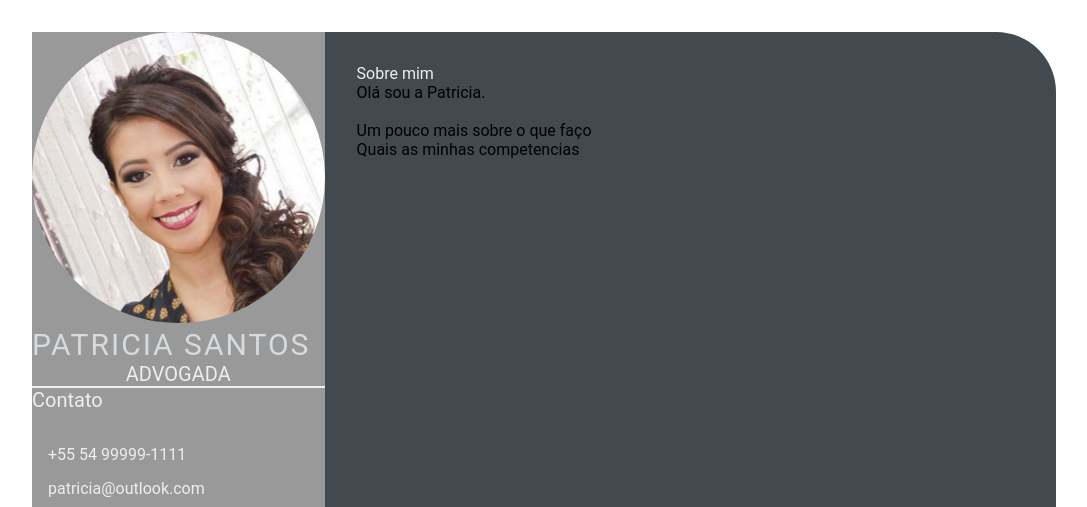
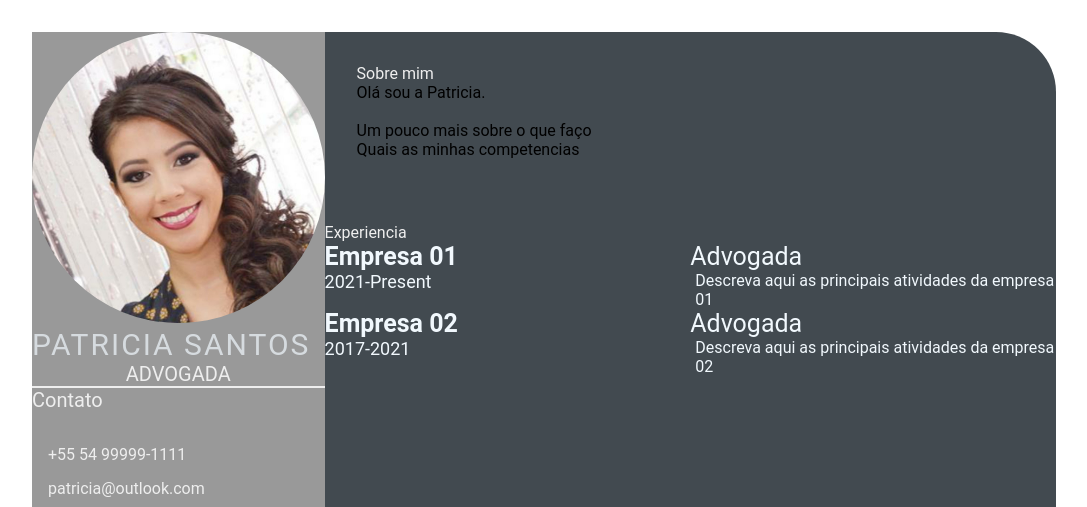
Before and after one commit to pati-santos/pati-santos.github.io, a plain HTML site: page index.html in a window 1280 px wide. Shown: the top 507 px of the page, without its empty margins (96-1183 px from the left). Drawn offline with Linux system fonts and the light colour scheme.

Commit message:
feature: add index.html e style.css (#3)
Co-authored-by: julio <juliogody@gmail.com>

```diff
--- a/index.html
+++ b/index.html
@@ -46,6 +46,33 @@
                          </p>
                      </section>
                  </div>
+             <section class="experience gap">
+                 <div class="right-title">Experiencia</div>
+                 <div class="experience-contents">
+                     <div class="exp-left">
+                         <p class="exp-company-name">Empresa 01</p>
+                         <p class="exp-time-period">2021-Present</p>
+                     </div>
+                     <div class="exp-right">
+                         <p class="exp-position">Advogada</p>
+                         <p class="exp-desc">
+                             Descreva aqui as principais atividades da empresa 01
+                         </p>
+                     </div>
+                     <div class="exp-left">
+                        <p class="exp-company-name">Empresa 02</p>
+                        <p class="exp-time-period">2017-2021</p>
+                    </div>
+                    <div class="exp-right">
+                        <p class="exp-position">Advogada</p>
+                        <p class="exp-desc">
+                            Descreva aqui as principais atividades da empresa 02
+                        </p>
+                    </div>
+                 </div>
+
+
+             </section>
              </section>
     </main>
 </body>
--- a/style.css
+++ b/style.css
@@ -102,3 +102,38 @@
     font-size: 18px;
     color: #eeeeee;
 }
+
+.experience-contents,
+.education-contents,
+.awards-contents {
+    display: grid;
+    grid-template-columns: repeat(2, 1fr);
+    padding-bottom: 2rem;
+    color: #F1F8FD;
+}
+
+.exp-company-name,
+.education-school-name,
+.awards-company-name {
+    font-size: 25px;
+    font-weight: bold;
+}
+
+.exp-time-period,
+.educationp-time-period,
+.awards-time-period {
+    font-size: 18px;
+}
+
+.exp-position,
+.education-subject,
+.awards-name {
+    font-size: 25px;
+}
+
+.exp-desc,
+.education-desc,
+.awards-desc {
+    font-size: 16px;
+    padding-left: 5px;
+}
```
